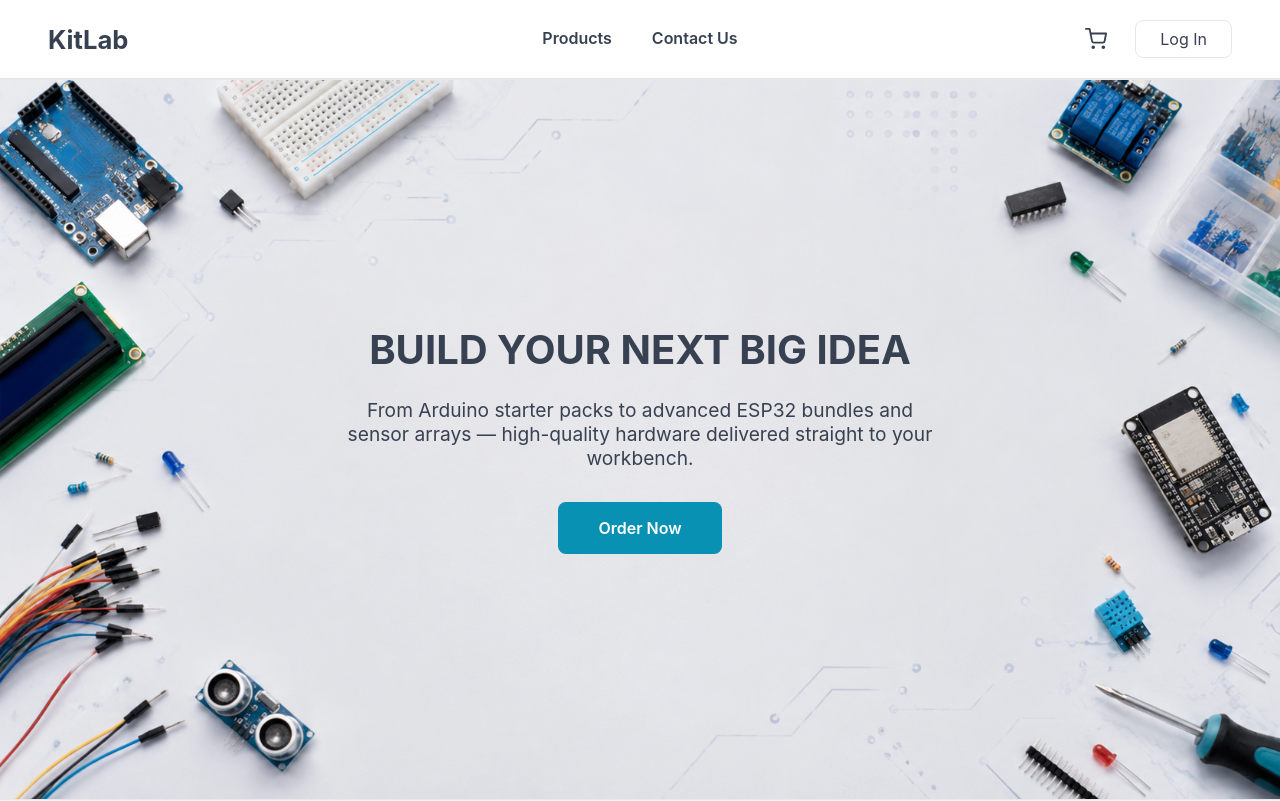
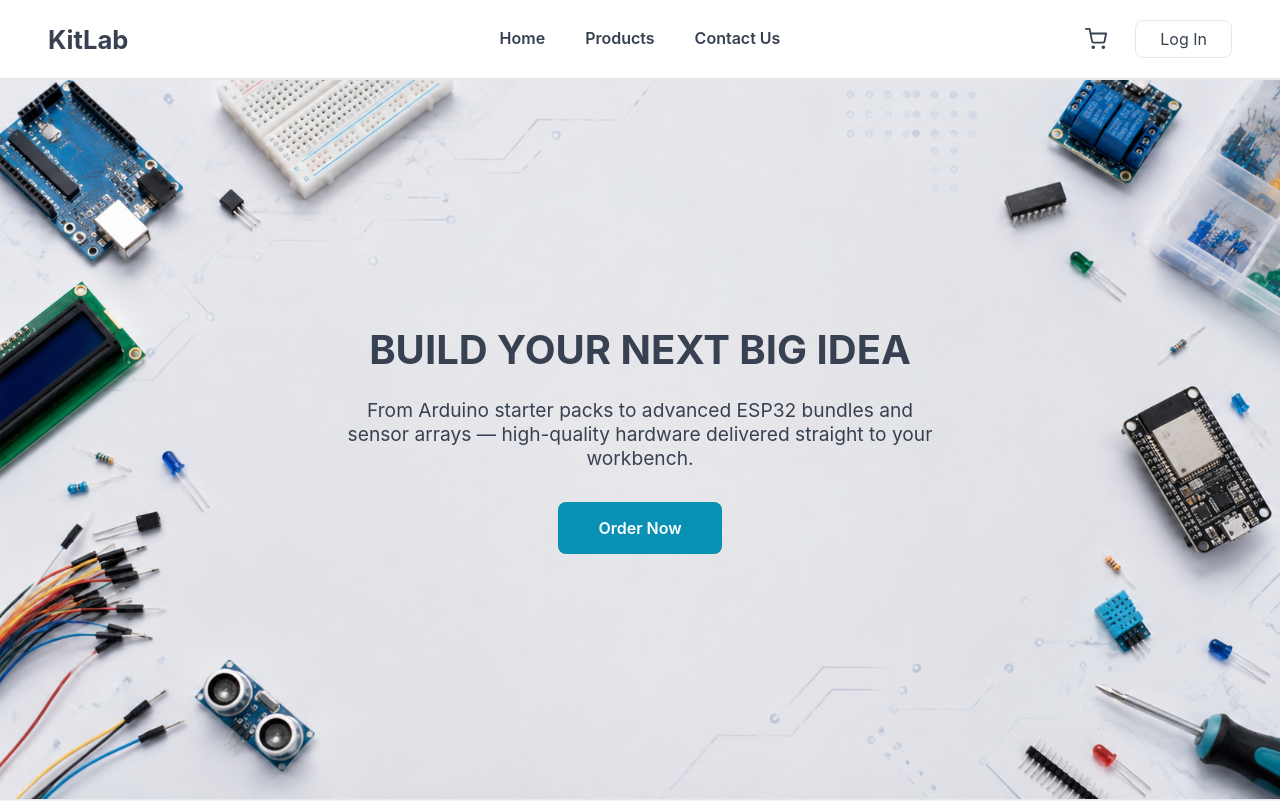
Before and after one commit to Abdullah2232006/kitLab, a React (Vite) app: page / in a window 1280 px wide. Shown: the top 801 px of the page. Built offline with nearby package versions, Linux system fonts and the light colour scheme.

Commit message:
Add Home page link to NavBar component

```diff
--- a/src/components/NavBar.jsx
+++ b/src/components/NavBar.jsx
@@ -13,7 +13,7 @@ function NavBar() {
                 <Link to="/">KitLab</Link>
             </div>
             <div className={styles.links}>
-                {/* <Link to="/">Categories</Link> */}
+                <Link to="/">Home</Link>
                 <Link to="/products">Products</Link>
                 <a href="/#contact">Contact Us</a>
             </div>
```
